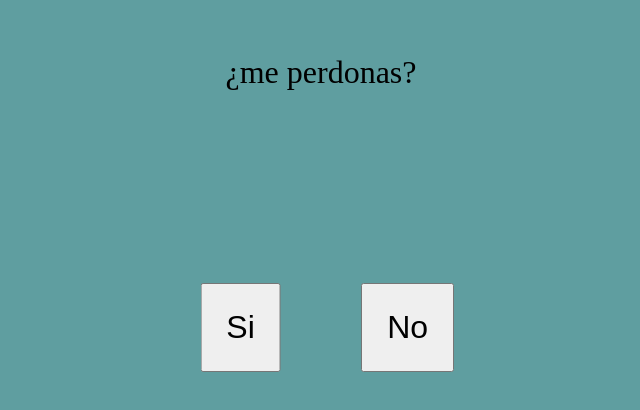
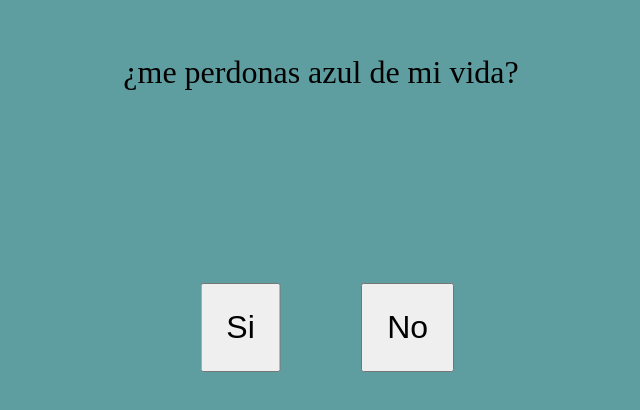
Before and after one commit to xogonz4/pruebaperdon, a plain HTML site: page index.html in a window 1280 px wide. Shown: the part 138-548 px from the top of the page, without its empty margins (319-959 px from the left). Drawn offline with Linux system fonts and the light colour scheme.

Commit message:
Add files via upload

```diff
--- a/index.html
+++ b/index.html
@@ -10,7 +10,7 @@
 <body>
 
     <div class="contenedor">
-        <p>¿me perdonas?</p>
+        <p>¿me perdonas azul de mi vida?</p>
         <button id="yesBtn">Si</button>
         <button id="noBtn">No</button>
     </div>
```
